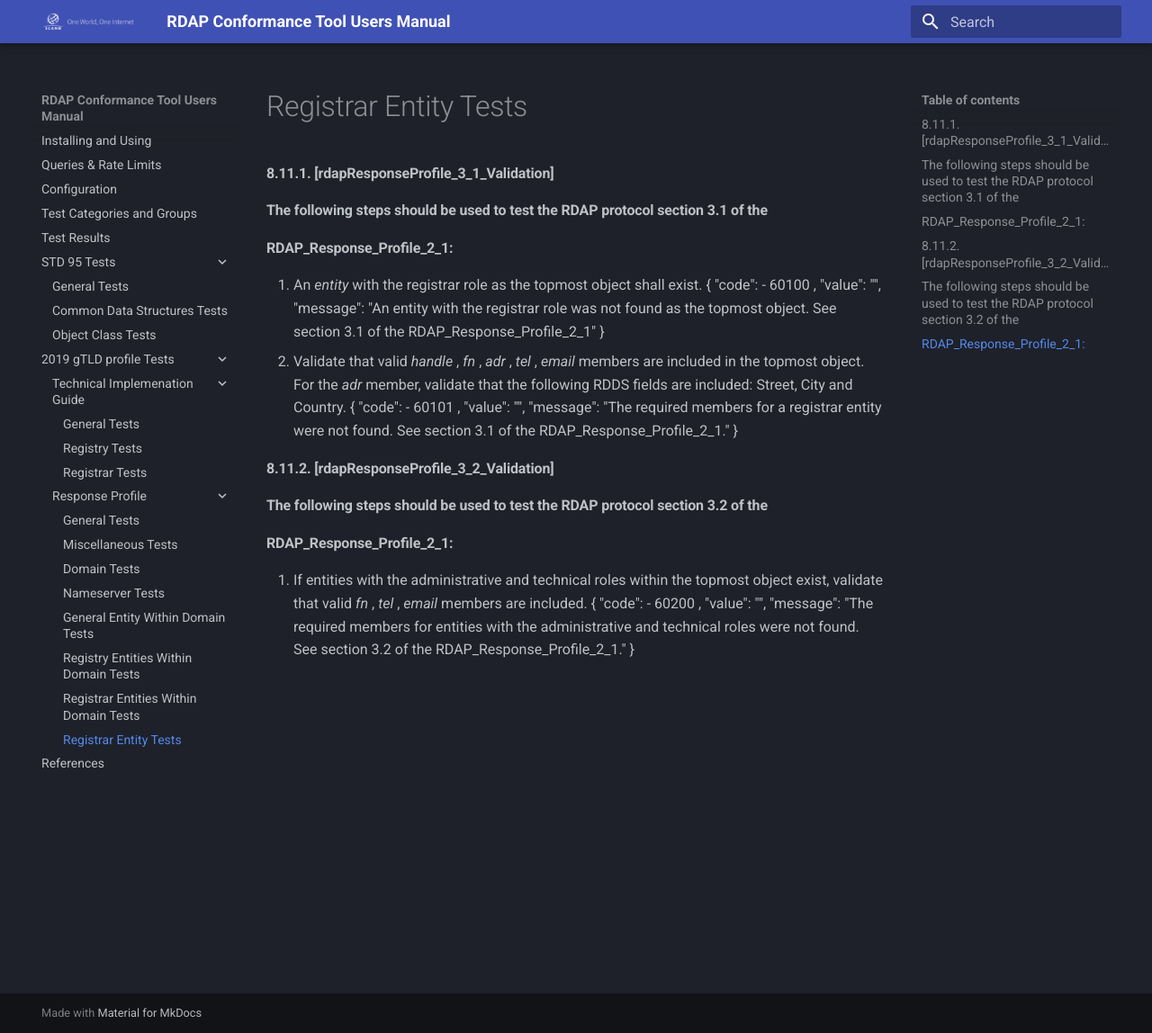
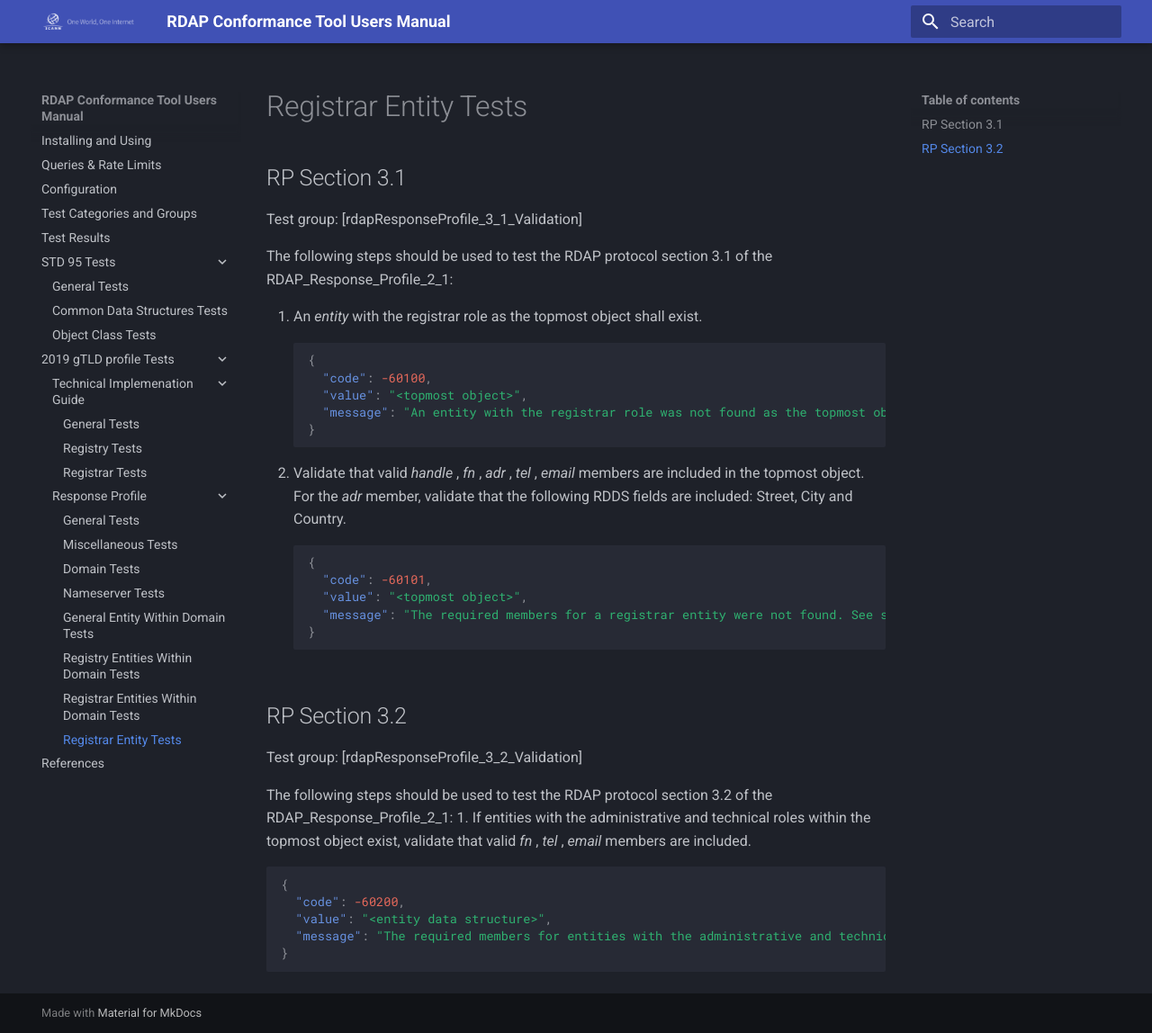
Before and after one commit to icann/rdap-conformance-tool, an MkDocs documentation site: the page built from docs/2019_gtld/response/entity_registrar.md, in a window 1280 px wide and 1148 px high. Shown: the whole window at 90% size. Built offline with MkDocs 1.6.1 and Material for MkDocs 9.7.7, drawn with Linux system fonts in a browser that asks for light colours.

Commit message:
registrar entity formatting

````diff
--- a/docs/2019_gtld/response/entity_registrar.md
+++ b/docs/2019_gtld/response/entity_registrar.md
@@ -1,39 +1,42 @@
 # Registrar Entity Tests
 
-#### 8.11.1. [rdapResponseProfile_3_1_Validation]
+## RP Section 3.1
 
-#### The following steps should be used to test the RDAP protocol section 3.1 of the
+Test group: [rdapResponseProfile_3_1_Validation]
 
-#### RDAP_Response_Profile_2_1:
+The following steps should be used to test the RDAP protocol section 3.1 of the RDAP_Response_Profile_2_1:
 
 1. An _entity_ with the registrar role as the topmost object shall exist.
-    {
-    "code": - 60100 ,
-    "value": "<topmost object>",
-    "message": "An entity with the registrar role was not found as the topmost
-    object. See section 3.1 of the RDAP_Response_Profile_2_1"
-    }
+```json
+{
+  "code": -60100,
+  "value": "<topmost object>",
+  "message": "An entity with the registrar role was not found as the topmost object. See section 3.1 of the RDAP_Response_Profile_2_1"
+}
+```
 2. Validate that valid _handle_ , _fn_ , _adr_ , _tel_ , _email_ members are included in the topmost
     object. For the _adr_ member, validate that the following RDDS fields are included: Street,
     City and Country.
-    {
-    "code": - 60101 ,
-    "value": "<topmost object>",
-    "message": "The required members for a registrar entity were not found.
-    See section 3.1 of the RDAP_Response_Profile_2_1."
-    }
+```json
+{
+  "code": -60101,
+  "value": "<topmost object>",
+  "message": "The required members for a registrar entity were not found. See section 3.1 of the RDAP_Response_Profile_2_1."
+}
+```
 
-#### 8.11.2. [rdapResponseProfile_3_2_Validation]
+## RP Section 3.2
 
-#### The following steps should be used to test the RDAP protocol section 3.2 of the
+Test group: [rdapResponseProfile_3_2_Validation]
 
-#### RDAP_Response_Profile_2_1:
-
+The following steps should be used to test the RDAP protocol section 3.2 of the
+RDAP_Response_Profile_2_1:
 1. If entities with the administrative and technical roles within the topmost object exist,
     validate that valid _fn_ , _tel_ , _email_ members are included.
-    {
-    "code": - 60200 ,
-    "value": "<entity data structure>",
-    "message": "The required members for entities with the administrative and
-    technical roles were not found. See section 3.2 of the RDAP_Response_Profile_2_1."
-    }
+```json
+{
+  "code": -60200,
+  "value": "<entity data structure>",
+  "message": "The required members for entities with the administrative and technical roles were not found. See section 3.2 of the RDAP_Response_Profile_2_1."
+}
+```
````
